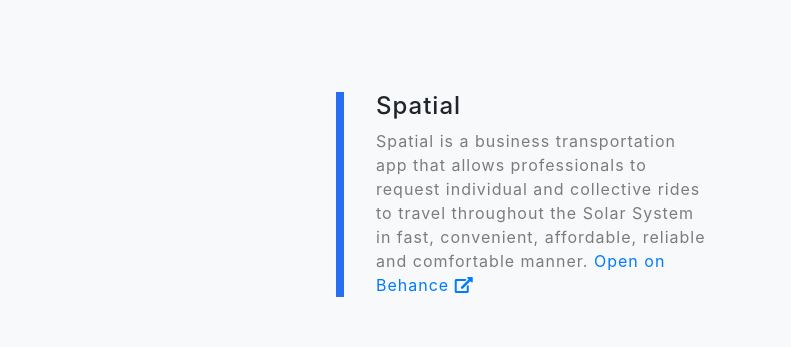
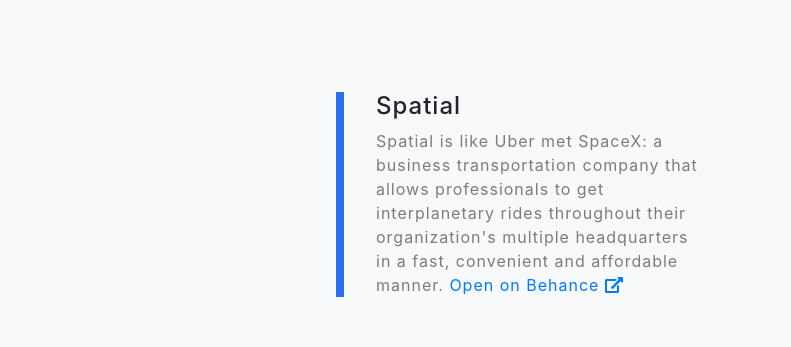
Before and after one commit to iorrah/portfolio-grayscale, a website with bundled scripts: page index.html in a window 1280 px wide. Shown: the part 1844-2191 px from the top of the page, 489-1280 px from the left. Built offline with nearby package versions, Linux system fonts and the light colour scheme.

Commit message:
Update Spatial copy

```diff
--- a/index.html
+++ b/index.html
@@ -122,7 +122,7 @@
           <div class="featured-text text-center text-lg-left">
             <h4>Spatial</h4>
             <p class="text-black-50 mb-0">
-              Spatial is a business transportation app that allows professionals to request individual and collective rides to travel throughout the Solar System in fast, convenient, affordable, reliable and comfortable manner.
+              Spatial is like Uber met SpaceX: a business transportation company that allows professionals to get interplanetary rides throughout their organization's multiple headquarters in a fast, convenient and affordable manner.
               <a href="https://www.behance.net/gallery/87073569/Spatial-Space-Travel-for-Business" target="_blank" title="View full project">
                 Open on Behance <i class="fas fa-external-link-alt"></i>
               </a>
```
